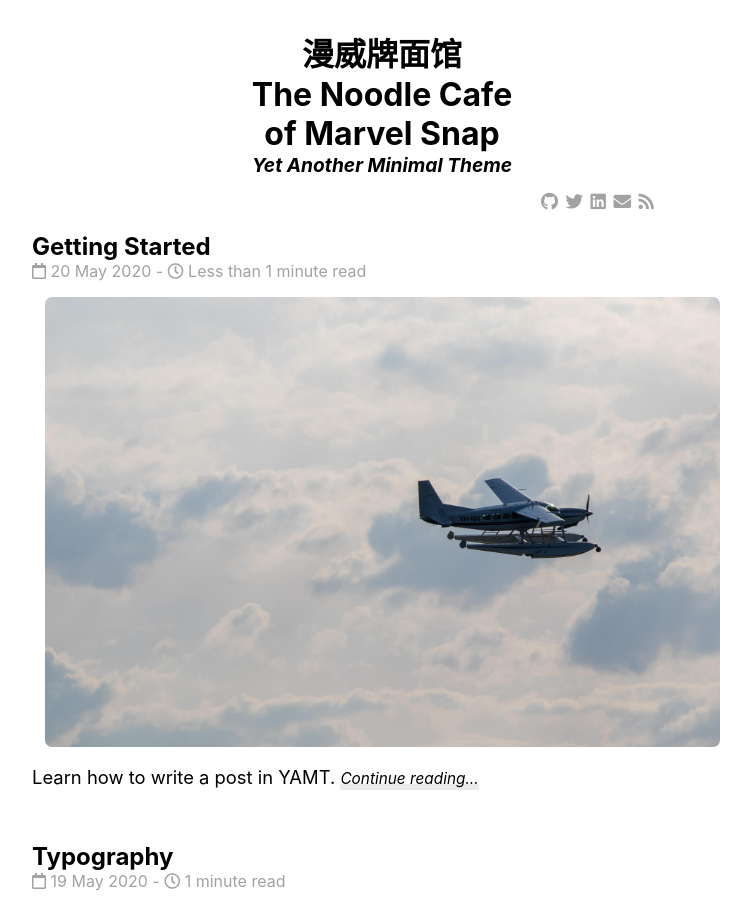
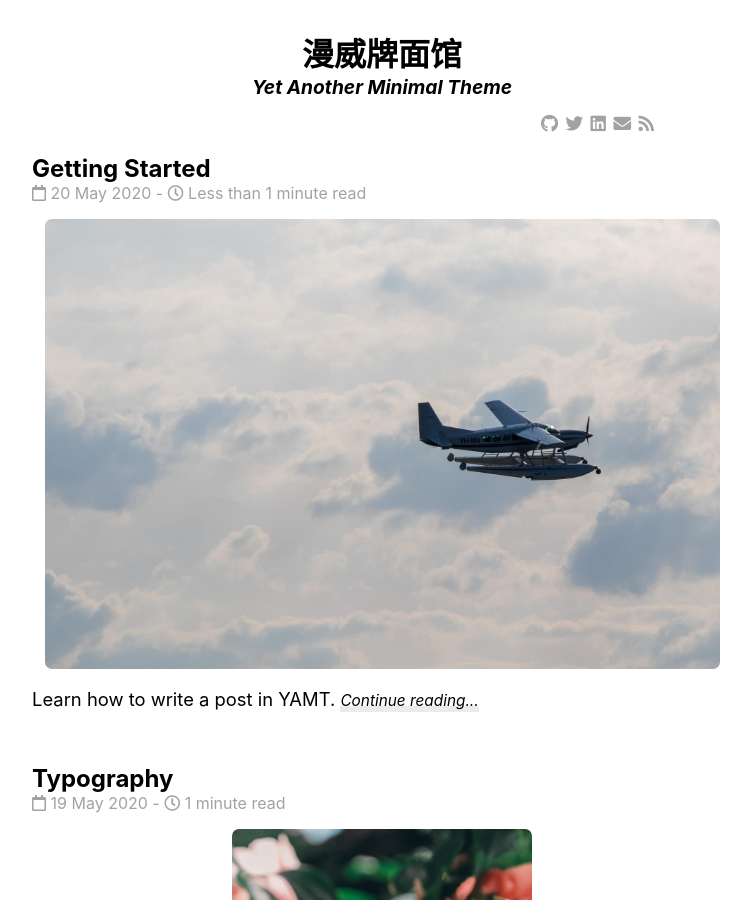
Before and after one commit to Typhoondaddy/Typhoondaddy.github.io, a Jekyll site: the page built from index.html, in a window 1280 px wide and 900 px high. Shown: the whole window, without its empty margins (258-1009 px from the left). Built offline with Jekyll 4.4.1, drawn with Linux system fonts in a browser that asks for light colours; nearby versions of some CDN libraries; the list of posts is cut into pages by our own code.

Commit message:
Update _config.yml

```diff
--- a/_config.yml
+++ b/_config.yml
@@ -1,5 +1,5 @@
 # Site settings
-title: 漫威牌面馆<br>The Noodle Cafe<br>of Marvel Snap
+title: 漫威牌面馆
 description: "网站还在建设中"
 url:  "itszh.us" # Actual base url of the website
 baseurl: "/"           # url of the jekyll blog. e.g. if you set url to "mysite.com" and baseurl to "blog", the jekyll website will work on "mysite.com/blog"
```
